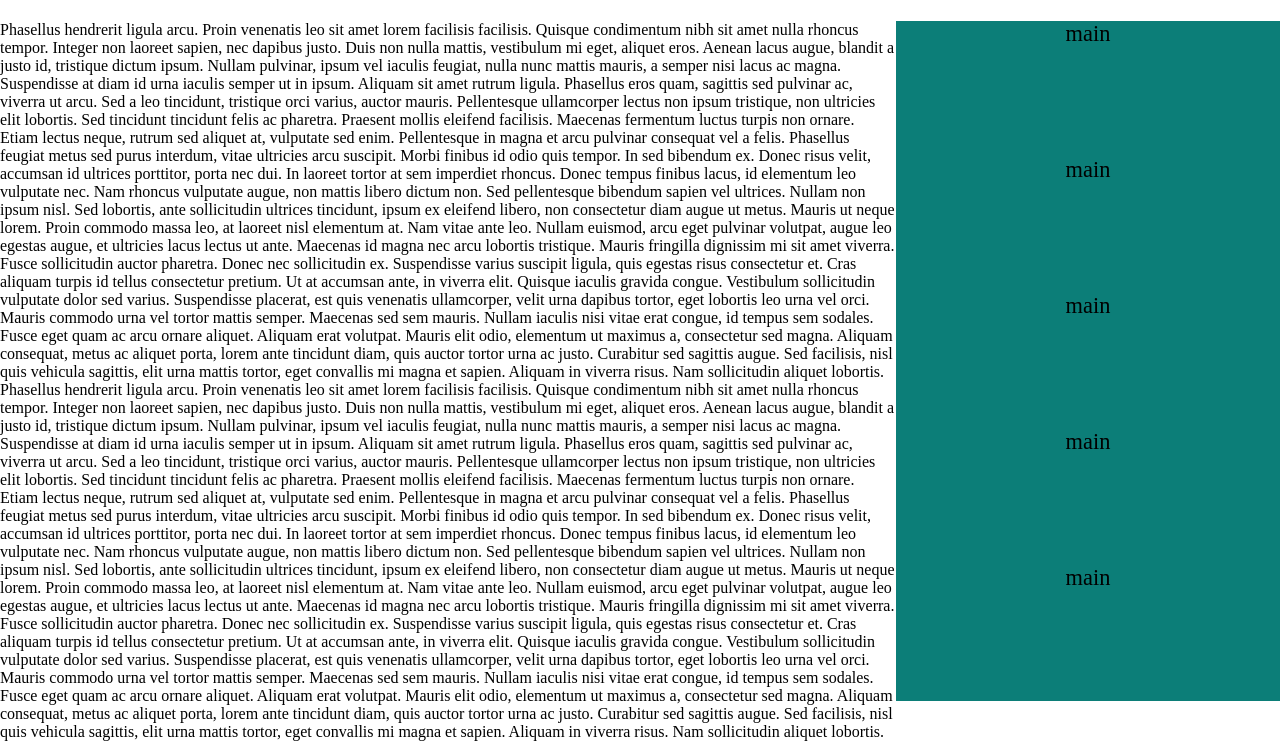
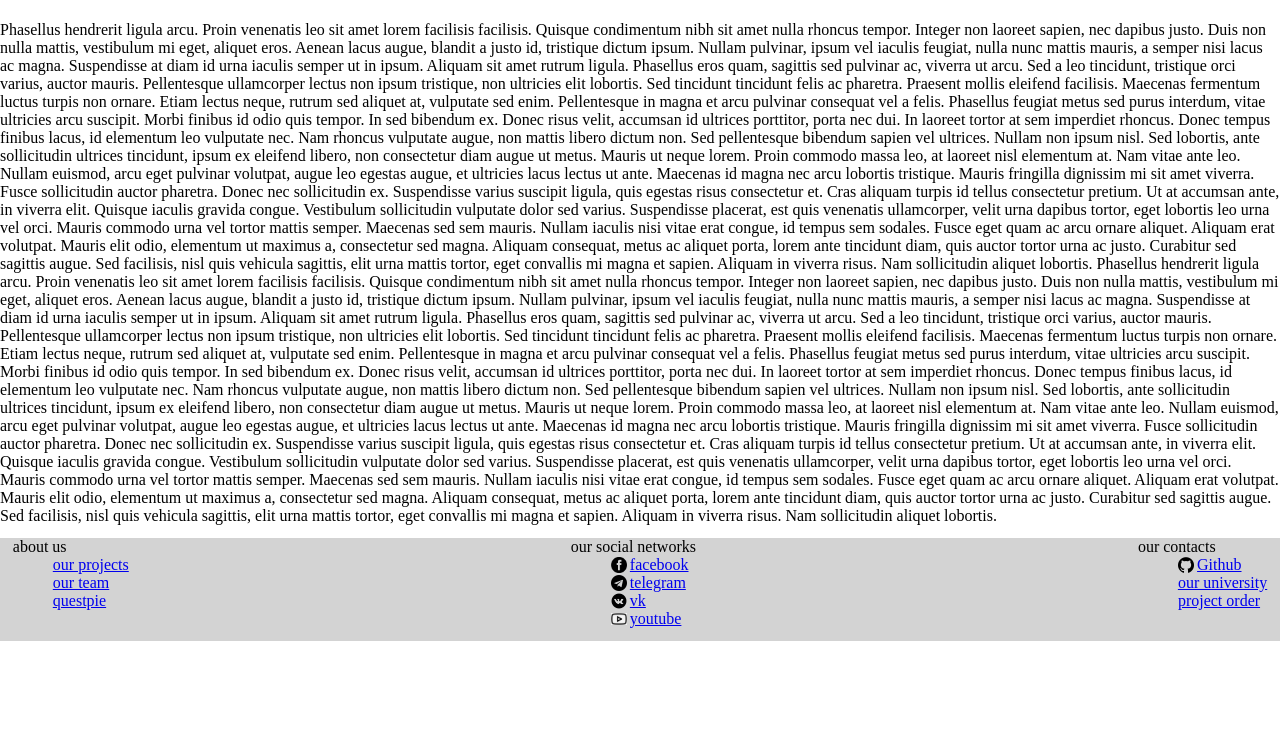
Before and after one commit to adsalex/Hard177, a plain HTML site: page pages/index.html in a window 1280 px wide. Shown: the part 83-824 px from the top of the page. After the commit the page ends 800 px from the top, so only its background shows below. Drawn offline with Linux system fonts and the light colour scheme.

Commit message:
updated site

```diff
--- a/index.html
+++ b/pages/index.html
@@ -5,17 +5,17 @@
     <meta http-equiv='X-UA-Compatible' content='IE=edge'>
     <title>Page Title</title>
 
-    <link rel='stylesheet' type='text/css' media='screen' href='main.css'>
+    <link rel='stylesheet' type='text/css' media='screen' href='../styles/main.css'>
 
 </head>
 <body>
 <header>
 <div>
-<img src="cart.svg" id="main_page_button" alt="dd" >
+<img src="../resources/cart.svg" id="main_page_button" alt="dd" >
 </div>
 <div>
-<img src="cart.svg" id="cart_button" alt="dd"  >
-<img src="cart.svg" id="menu_button" alt="dd"  >
+<img src="../resources/cart.svg" id="cart_button" alt="dd"  >
+<img src="../resources/cart.svg" id="menu_button" alt="dd"  >
 
 
 </div>
@@ -23,14 +23,14 @@
 <main>
 
 <nav>
-<a>main</a>
-<a>main</a>
-<a>main</a>
-<a>main</a>
-<a>main</a>
+<a>категории</a>
+<a>корзина</a>
+<a>о нас</a>
+<a>главная</a>
+<a>статьи</a>
 </nav>
 
-<div class="content">
+<div class="content" id="content">
 
     Phasellus hendrerit ligula arcu. Proin venenatis leo sit amet lorem facilisis facilisis. Quisque condimentum nibh sit amet nulla rhoncus tempor. Integer non laoreet sapien, nec dapibus justo. Duis non nulla mattis, vestibulum mi eget, aliquet eros. Aenean lacus augue, blandit a justo id, tristique dictum ipsum. Nullam pulvinar, ipsum vel iaculis feugiat, nulla nunc mattis mauris, a semper nisi lacus ac magna. Suspendisse at diam id urna iaculis semper ut in ipsum.
 
@@ -56,6 +56,34 @@
 </div>
 
 </main>
-<script src='main.js'></script>
+<footer><div>
+    about us
+<ul>
+    <li> <a href="main.html">  our projects</a></li>
+    <li> <a href="main.html">  our team</a></li>
+    <li> <a href="main.html"> questpie</a></li>
+</ul>
+</div>
+    <div>
+        our social networks
+    <ul>
+
+    <li class="facebook"><a href="main.html">   facebook</a></li>
+    <li class="telegram"><a href="main.html">   telegram</a></li>
+    <li class="vk"><a href="main.html">   vk</a></li>
+    <li class="youtube"><a href="main.html">   youtube</a></li>
+    </ul>
+    </div>
+    <div>
+        our contacts
+        <ul>
+
+        <li class="github">  <a  href="main.html">Github</a></li>
+        <li> <a href="main.html">  our university</a></li>
+        <li> <a href="main.html">  project order</a></li>
+        </ul>
+    </div>
+</footer>
+<script src='../scripts/main.js'></script>
 </body>
 </html>
--- a/main.js
+++ b/scripts/main.js
@@ -1,6 +1,10 @@
+var menutrig=false
 var anc_color=null;
 const new_anc_color="rgb(255, 165, 0)"
 var mynav =document.getElementsByTagName("nav")
+var menu_button=document.getElementById("menu_button")
+var content_elem=document.getElementById("content")
+menu_button.addEventListener("click",open_close)
 for(let navig_sel of mynav)
 {
 navig_sel.addEventListener("mouseover",nav_down)
@@ -17,3 +21,16 @@ function nav_up(handler)
 
     handler.target.style.background=anc_color
 }
+function open_close()
+{
+
+    if(menutrig)
+    {
+        mynav[0].style.display="none"
+    }
+    else
+    {
+        mynav[0].style.display="flex"
+    }
+    menutrig=!menutrig
+}
--- a/main.css
+++ b/styles/main.css
@@ -36,3 +36,21 @@ header>div:last-of-type>img{margin-right: 2em;}
 main>*{margin-top:3vh;}
 nav>a{display: block;flex: 1;text-align: center;font-size: 1.4rem;}
 #main_page_button{justify-self: flex-start;}
+nav{display: none;}
+
+
+
+footer{width: 100%;min-height: 7vh;display: flex;justify-content: space-between;width: 100%;padding-bottom: 1%;
+    background-color: lightgray;margin-top: 1%;
+    }
+    footer>div{margin: 0 1% 0 1%;height: 100%;}
+    footer li{list-style: none;}
+    footer li[class]{text-indent: 1.2em;background-repeat: no-repeat;background-size: 1em;background-position:  0 center;}
+    .github{background-image: url("../resources/github.png");}
+    .facebook{background-image: url("../resources/Facebook_Black.png");}
+    .telegram{background-image: url("../resources/telegram-black.png");}
+    .vk{background-image: url("../resources/vk-black.png");}
+    .youtube{background-image: url("../resources/youtube-black.png");}
+    .hide_but{color: green;}
+    article>img,article>figure{float: left;margin:0.5em 1em 0.5em 0.5em;}
+    figcaption{text-align: center;font-family: Arial, Helvetica, sans-serif;}
```
Also changed, not shown: resources/Facebook_Black.png (added), resources/car1.jpg (added), resources/cart.svg (renamed from cart.svg), resources/github.png (added), resources/logo.svg (added), resources/telegram-black.png (added), resources/vk-black.png (added), resources/youtube-black.png (added).
